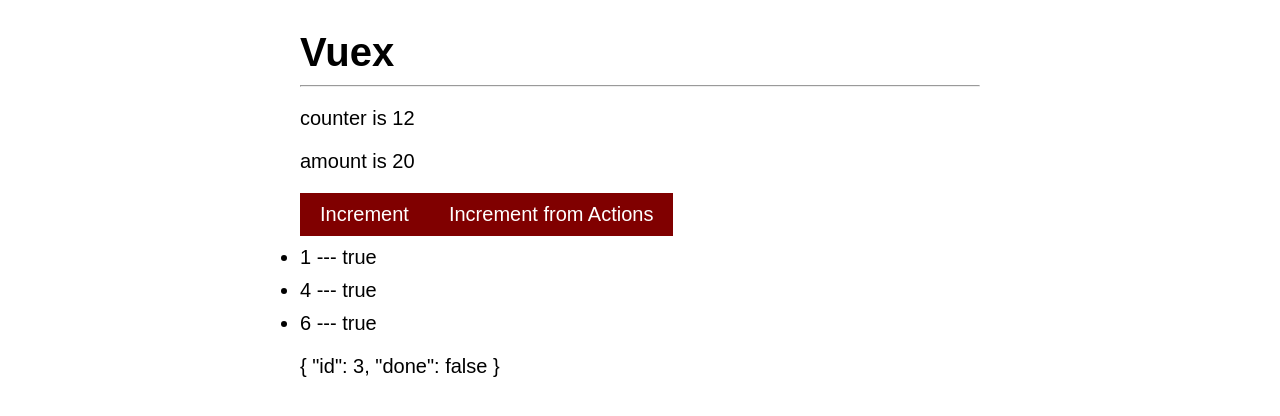
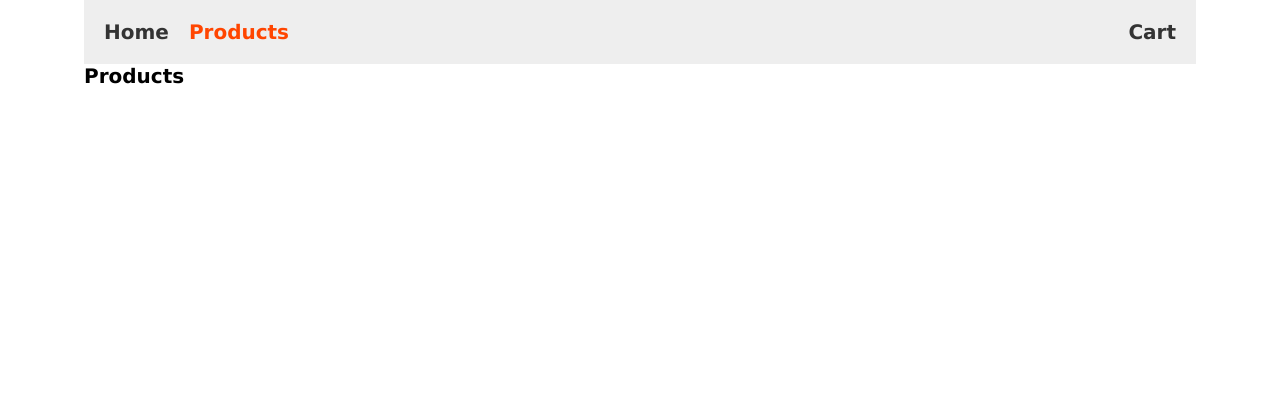
Before and after one commit to philalexeev/cd-store, a Vue app: page /products in a window 1280 px wide. Shown: the top 416 px of the page. Built offline with nearby package versions, Linux system fonts and the light colour scheme.

Commit message:
cd-store

```diff
--- a/package.json
+++ b/package.json
@@ -11,6 +11,7 @@
     "core-js": "^2.6.5",
     "vue": "^2.6.10",
     "vue-resource": "^1.5.1",
+    "vue-router": "^3.1.2",
     "vuex": "^3.1.1"
   },
   "devDependencies": {
--- a/src/App.vue
+++ b/src/App.vue
@@ -1,51 +1,22 @@
 <template>
   <div class="container">
-    <h1>Vuex</h1>
-    <hr>
-    <p>counter is {{ counter }}</p>
-    <p>amount is {{ amount }}</p>
-    <button @click="increase(7)">Increment</button>
-    <button @click="add">Increment from Actions</button>
-    <ul>
-      <li v-for="todo in doneTodos" :key="todo.id">{{ todo.id }} --- {{ todo.done }}</li>
-    </ul>
-    <p>{{ foundTodo(3) }}</p>
+    <app-header></app-header>
+    <router-view></router-view>
   </div>
 </template>
 
 <script>
-import { mapState } from 'vuex';
-import { mapGetters } from 'vuex';
-import { mapMutations } from 'vuex';
-
+import Header from './components/Header'
 export default {
-  computed: {
-    amount() {
-      return 12 + 8
-    },
-    ...mapState([
-      'counter',
-      'todos'
-    ]),
-    ...mapGetters({
-      doneTodos: 'doneTodos',
-      foundTodo: 'getTodoById'
-    })
-  },
-  methods: {
-    ...mapMutations([
-      'increase'
-    ]),
-    add() {
-      this.$store.dispatch('add', 7)
-    }
+  components: {
+    'app-header': Header
   }
 }
 </script>
 
 <style lang="scss">
   * {
-    font-family: sans-serif;
+    font-family: 'Verdana', sans-serif;
     font-size: 20px;
     box-sizing: border-box;
     padding: 0;
@@ -58,38 +29,16 @@ export default {
   }
 
   .container {
-    width: 700px;
+    width: 100%;
     margin: 0 auto;
-    padding: 30px 10px;
-  }
+    padding: 0 20px;
 
-  h1 {
-    margin-bottom: 10px;
-    font-size: 40px;
-  }
+    @media screen and (min-width: 768px) {
+      width: 90%;
+    }
 
-  hr {
-    margin-bottom: 20px;
-  }
-
-  p, button {
-    margin-top: 20px;
-  }
-
-  li {
-    margin-top: 10px;
-  }
-
-  button {
-    padding: 10px 20px;
-    border: 0;
-    background-color: maroon;
-    color: #fff;
-    cursor: pointer;
-    transition: background-color 0.1s ease-in;
-
-    &:hover {
-      background-color: red;
+    @media screen and (min-width: 1440px) {
+      width: 80%;
     }
   }
 </style>
--- /dev/null
+++ b/src/components/Cart.vue
@@ -0,0 +1,13 @@
+<template>
+  <h1>Cart</h1>
+</template>
+
+<script>
+  export default {
+    name: 'Cart'
+  }
+</script>
+
+<style scoped>
+
+</style>
--- /dev/null
+++ b/src/components/Header.vue
@@ -0,0 +1,61 @@
+<template>
+  <header class="header">
+    <nav class="header__nav">
+      <ul class="menu">
+        <router-link to="/" tag="li" active-class="menu-item--active" class="menu__item" exact>
+          <a class="menu__link" href="#">Home</a>
+        </router-link>
+        <router-link to="/products" tag="li" active-class="menu-item--active" class="menu__item">
+          <a class="menu__link" href="#">Products</a>
+        </router-link>
+        <router-link to="/cart" tag="li" active-class="menu-item--active" class="menu__item">
+          <a class="menu__link" href="#">Cart</a>
+        </router-link>
+      </ul>
+    </nav>
+  </header>
+</template>
+
+<script>
+export default {
+  name: 'Header'
+}
+</script>
+
+<style scoped lang="scss">
+  .header {
+    padding: 20px;
+    background-color: #eee;
+  }
+
+  .menu {
+    display: flex;
+    width: 100%;
+    list-style: none;
+  }
+
+  .menu__item {
+    font-weight: bold;
+
+    & + .menu__item {
+      margin-left: 20px;
+    }
+
+    &:last-child {
+      margin-left: auto;
+    }
+  }
+
+  .menu__link {
+    color: #333;
+    text-decoration: none;
+
+    &:hover {
+      color: #777;
+    }
+  }
+
+  .menu-item--active .menu__link {
+    color: orangered;
+  }
+</style>
--- /dev/null
+++ b/src/components/Home.vue
@@ -0,0 +1,13 @@
+<template>
+  <h1>Home</h1>
+</template>
+
+<script>
+export default {
+  name: 'Home'
+}
+</script>
+
+<style scoped>
+
+</style>
--- /dev/null
+++ b/src/components/Products.vue
@@ -0,0 +1,182 @@
+<template>
+  <h1>Products</h1>
+</template>
+
+<script>
+export default {
+  name: 'Products',
+  data() {
+    return {
+      products: [
+        {
+          name: 'The Beatles',
+          albums: [
+            {
+              title: 'Please Please Me',
+              year: 1963
+            },
+            {
+              title: 'With The Beatles',
+              year: 1963
+            },
+            {
+              title: 'A Hard Day’s Night',
+              year: 1964
+            },
+            {
+              title: 'Beatles For Sale',
+              year: 1964
+            },
+            {
+              title: 'Help!',
+              year: 1965
+            },
+            {
+              title: 'Rubber Soul',
+              year: 1965
+            },
+            {
+              title: 'Revolver',
+              year: 1966
+            },
+            {
+              title: 'Sgt. Pepper’s Lonely Hearts Club Band',
+              year: 1967
+            },
+            {
+              title: 'Magical Mystery Tour',
+              year: 1967
+            },
+            {
+              title: 'The Beatles',
+              year: 1968
+            },
+            {
+              title: 'Yellow Submarine',
+              year: 1969
+            },
+            {
+              title: 'Abbey Road',
+              year: 1969
+            },
+            {
+              title: 'Let It Be',
+              year: 1970
+            }
+          ]
+        },
+        {
+          name: 'Led Zeppelin',
+          albums: [
+            {
+              title: 'Led Zeppelin',
+              year: 1969
+            },
+            {
+              title: 'Led Zeppelin II',
+              year: 1969
+            },
+            {
+              title: 'Led Zeppelin III',
+              year: 1970
+            },
+            {
+              title: 'Led Zeppelin IV',
+              year: 1971
+            },
+            {
+              title: 'Houses of the Holy',
+              year: 1973
+            },
+            {
+              title: 'Physical Graffiti',
+              year: 1975
+            },
+            {
+              title: 'Presence',
+              year: 1976
+            },
+            {
+              title: 'In Through the Out Door',
+              year: 1979
+            },
+            {
+              title: 'Coda',
+              year: 1982
+            }
+          ]
+        },
+        {
+          name: 'Pink Floyd',
+          albums: [
+            {
+              title: 'The Piper at the Gates of Dawn',
+              year: 1967
+            },
+            {
+              title: 'A Saucerful of Secrets',
+              year: 1968
+            },
+            {
+              title: 'Music from the Film More',
+              year: 1969
+            },
+            {
+              title: 'Ummagumma',
+              year: 1969
+            },
+            {
+              title: 'Atom Heart Mother',
+              year: 1970
+            },
+            {
+              title: 'Meddle',
+              year: 1971
+            },
+            {
+              title: 'Obscured by Clouds',
+              year: 1972
+            },
+            {
+              title: 'The Dark Side of the Moon',
+              year: 1973
+            },
+            {
+              title: 'Wish You Were Here',
+              year: 1975
+            },
+            {
+              title: 'Animals',
+              year: 1977
+            },
+            {
+              title: 'The Wall',
+              year: 1979
+            },
+            {
+              title: 'The Final Cut',
+              year: 1983
+            },
+            {
+              title: 'A Momentary Lapse of Reason',
+              year: 1987
+            },
+            {
+              title: 'The Division Bell',
+              year: 1994
+            },
+            {
+              title: 'The Endless River',
+              year: 2014
+            }
+          ]
+        }
+      ]
+    }
+  }
+}
+</script>
+
+<style scoped>
+
+</style>
--- a/src/main.js
+++ b/src/main.js
@@ -1,45 +1,23 @@
 import Vue from 'vue';
 import App from './App.vue';
 import Vuex from 'vuex';
+import VueRouter from 'vue-router';
+import { routes } from './routes'
 
 Vue.use(Vuex);
+Vue.use(VueRouter);
+
+const store = new Vuex.Store()
+
+const router = new VueRouter({
+  mode: 'history',
+  routes
+})
 
 Vue.config.productionTip = false;
 
-const store = new Vuex.Store({
-  state: {
-    counter: 12,
-    todos: [
-      { id: 1, done: true },
-      { id: 2, done: false },
-      { id: 3, done: false },
-      { id: 4, done: true },
-      { id: 5, done: false },
-      { id: 6, done: true },
-      { id: 7, done: false }
-    ]
-  },
-  getters: {
-    doneTodos: state => {
-      return state.todos.filter( todo => todo.done )
-    },
-    getTodoById: state => id => {
-      return state.todos.find( todo => todo.id === id )
-    }
-  },
-  mutations: {
-    increase(state, payload) {
-      state.counter += payload
-    }
-  },
-  actions: {
-    add({ commit }) {
-      commit('increase')
-    }
-  }
-})
-
 new Vue({
   store,
+  router,
   render: h => h(App),
 }).$mount('#app')
--- /dev/null
+++ b/src/routes.js
@@ -0,0 +1,9 @@
+import Home from './components/Home'
+import Products from './components/Products'
+import Cart from './components/Cart'
+
+export const routes = [
+  { path: '/', component: Home},
+  { path: '/products', component: Products},
+  { path: '/cart', component: Cart}
+];
```
Also changed, not shown: src/components/ProductsItem.vue (added, +13 -0 lines), 1 other file (tests, documents, lock files or other folders).
